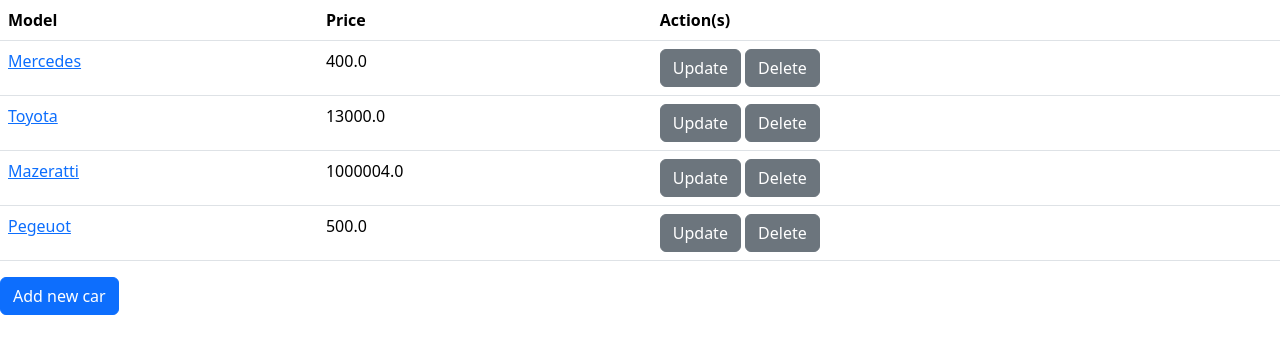
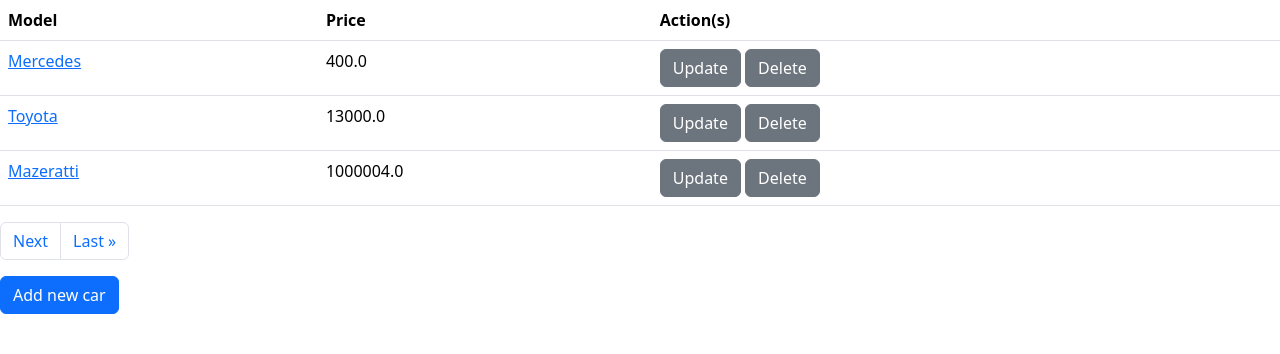
Before and after one commit to Dimitris-Mourtzilas/car_management, a Django app: page /list-cars in a window 1280 px wide. Shown: the top 354 px of the page. Run offline with Django 4.2, Linux system fonts and the light colour scheme; data comes from the database, SQL or seed files in the repository; some libraries are stand-ins or nearby versions.

Commit message:
added pagination

```diff
--- a/car/views.py
+++ b/car/views.py
@@ -5,14 +5,17 @@ from django.shortcuts import render, redirect, get_object_or_404
 # Create your views here.
 from car.forms import CarForm
 from car.models import Car
-
+from django.core.paginator import  Paginator
 
 def index(request):
     return render(request,'home.html')
 
 def list_cars(request):
     cars = Car.objects.all()
-    return render(request,'car_list.html',{'cars':cars})
+    paginator = Paginator(cars,3)
+    page_number = request.GET.get("page")
+    page_obj = paginator.get_page(page_number)
+    return render(request,'car_list.html',{'cars':cars,'page_obj':page_obj})
 
 def create_car(request):
     if request.method == "POST":
--- a/templates/car_list.html
+++ b/templates/car_list.html
@@ -23,7 +23,7 @@
     </tr>
     </thead>
     <tbody>
-    {% for car in cars %}
+    {% for car in page_obj.object_list %}
         <tr>
     <td>
         <a href="{% url 'car_detail' car.id %}" class="btn-link" >{{ car.model }}</a>
@@ -39,6 +39,30 @@
     {% endfor %}
     </tbody>
     </table>
+
+
+        <div class="pagination">
+        <nav aria-label="Page navigation example">
+          <ul class="pagination justify-content-center">
+        {% if page_obj.has_previous %}
+            <li class="page-item">
+            <a href="?page=1" class="page-link">&laquo; first</a>
+             </li>
+           <li class="page-item"> <a href="?page={{ page_obj.previous_page_number }}" class="page-link">Previous</a>
+           </li>
+        {% endif %}
+
+
+
+        {% if page_obj.has_next %}
+            <li class="page-item"><a href="?page={{ page_obj.next_page_number }}" class="page-link">Next</a></li>
+            <li class="page-item"><a href="?page={{ page_obj.paginator.num_pages }}" class="page-link">Last &raquo;</a>
+            </li>
+        {% endif %}
+
+          </ul>
+</div>
     {% endif %}
+
     <a href="{% url 'create_car'%}" class="btn btn-primary">Add new car</a>
 {% endblock %}
```
Also changed, not shown: 1 other file.
